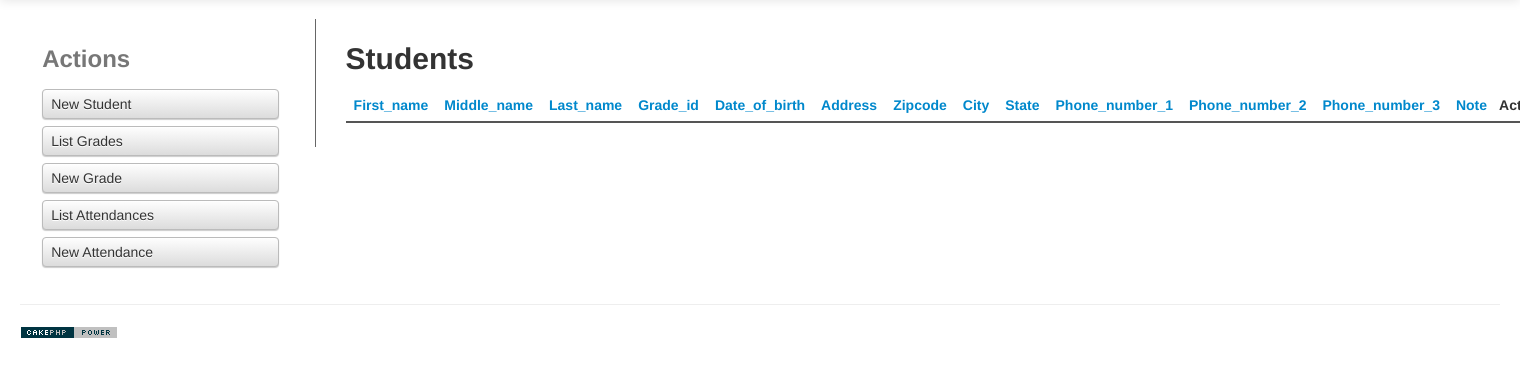
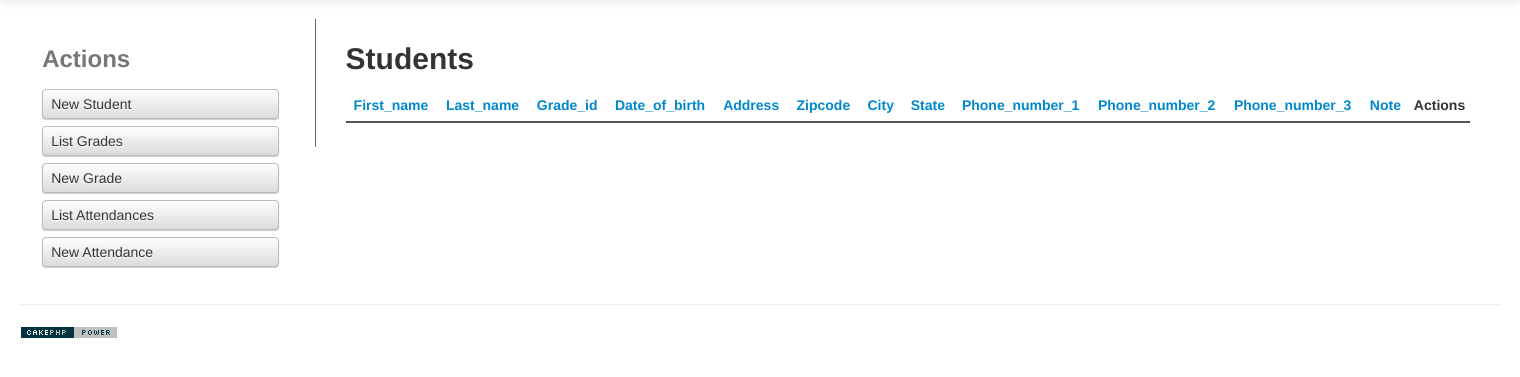
Before and after one commit to prettydeveloper/educare-public-repo, a CakePHP app: the page made by app/View/Students/index.ctp in a window 1520 px wide; the page is wider, and only the part inside the window is pictured. Shown: the part 41-418 px from the top of that part. Run offline with PHP 8.4 and a stand-in for CakePHP, Linux system fonts and the light colour scheme; the template is opened without the code that fills it, so the values that code supplies are empty; some libraries are stand-ins or nearby versions.

Commit message:
Removing "middle name" field from /students index page

```diff
--- a/app/View/Students/index.ctp
+++ b/app/View/Students/index.ctp
@@ -4,7 +4,7 @@
 	<tr>
 <!--			<th><?php echo $this->Paginator->sort('id'); ?></th> -->
 			<th><?php echo $this->Paginator->sort('first_name'); ?></th>
-			<th><?php echo $this->Paginator->sort('middle_name'); ?></th>
+<!--			<th><?php echo $this->Paginator->sort('middle_name'); ?></th> -->
 			<th><?php echo $this->Paginator->sort('last_name'); ?></th>
 			<th><?php echo $this->Paginator->sort('grade_id'); ?></th>
 			<th><?php echo $this->Paginator->sort('date_of_birth'); ?></th>
@@ -29,7 +29,7 @@
 	<tr>
 <!--		<td><?php echo h($student['Student']['id']); ?>&nbsp;</td> -->
 		<td><?php echo h($student['Student']['first_name']); ?>&nbsp;</td>
-		<td><?php echo h($student['Student']['middle_name']); ?>&nbsp;</td>
+<!--		<td><?php echo h($student['Student']['middle_name']); ?>&nbsp;</td> -->
 		<td><?php echo h($student['Student']['last_name']); ?>&nbsp;</td>
 		<td>
 			<?php echo $this->Html->link($student['Grade']['id'], array('controller' => 'grades', 'action' => 'view', $student['Grade']['id'])); ?>
```
